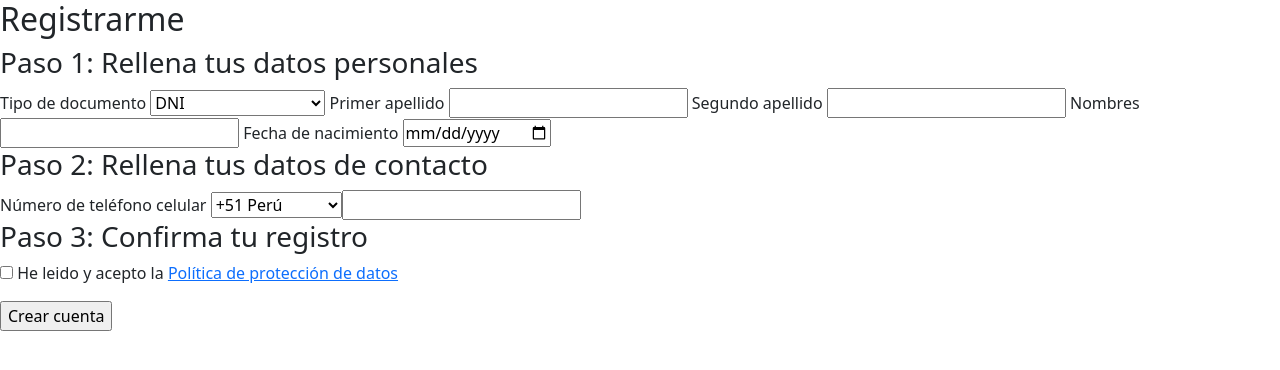
After one commit to RaphaelWMR/LineaUnoApp, a PHP site: page /view/signUp/SignUp.php in a window 1280 px wide. The commit adds this page. Shown: the top 370 px of the page. Run offline with PHP 8.4, Linux system fonts and the light colour scheme.

Commit message:
13:31 11/09

```diff
--- a/view/partials/header.php
+++ b/view/partials/header.php
@@ -5,6 +5,11 @@
     <meta http-equiv="X-UA-Compatible" content="IE=edge">
     <meta name="viewport" content="width=device-width, initial-scale=1.0">
     <link href="https://cdn.jsdelivr.net/npm/bootstrap@5.0.2/dist/css/bootstrap.min.css" rel="stylesheet" integrity="sha384-EVSTQN3/azprG1Anm3QDgpJLIm9Nao0Yz1ztcQTwFspd3yD65VohhpuuCOmLASjC" crossorigin="anonymous">
+    <?php
+        foreach ($plugins as $i => $value){
+            echo $value;
+        }
+    ?>
     <title><?php echo $page_tittle?></title>
 </head>
 <body>
--- /dev/null
+++ b/view/signUp/SignUp.php
@@ -0,0 +1,37 @@
+<?php
+$page_tittle = "App Linea Uno Registrarme";
+$plugins = array();
+include('../partials/header.php');
+?>
+<h2>Registrarme</h2>
+<form action="./endSignUp.php">
+    <h3>Paso 1: Rellena tus datos personales</h3>
+    <label for="">Tipo de documento </label>
+    <select name="" id="">
+        <option value="">DNI</option>
+        <option value="">Carné de extranjería</option>
+        <option value="">Pasaporte</option>
+    </select>
+    <label for="">Primer apellido</label>
+    <input type="text">
+    <label for="">Segundo apellido</label>
+    <input type="text">
+    <label for="">Nombres</label>
+    <input type="text">
+    <label for="">Fecha de nacimiento</label>
+    <input type="date" name="" id="">
+    <h3>Paso 2: Rellena tus datos de contacto</h3>
+    <label for="">Número de teléfono celular</label>
+    <select name="" id="">
+        <option value="+51">+51&nbsp;Perú</option>
+        <option value="+58">+58&nbsp;Venezuela</option>
+        <option value="+56">+56&nbsp;Chile</option>
+        <input type="text">
+    </select>
+    <h3>Paso 3: Confirma tu registro</h3>
+    <p><input type="checkbox" name="" id=""> He leido y acepto la <a href="./dataProtection.php" target="_blank">Política de protección de datos</a> </p>
+    <input type="submit" value="Crear cuenta">
+</form>
+<?php
+include('../partials/footer.php');
+?>
```
Also changed, not shown: view/dashboard/dashboard.php (added, +14 -0 lines), view/login.php (+5 -4 lines), view/partials/template.php (added, +11 -0 lines), view/signUp/dataProtection.php (added, +16 -0 lines), view/signUp/endSignUp.php (added, +15 -0 lines).
